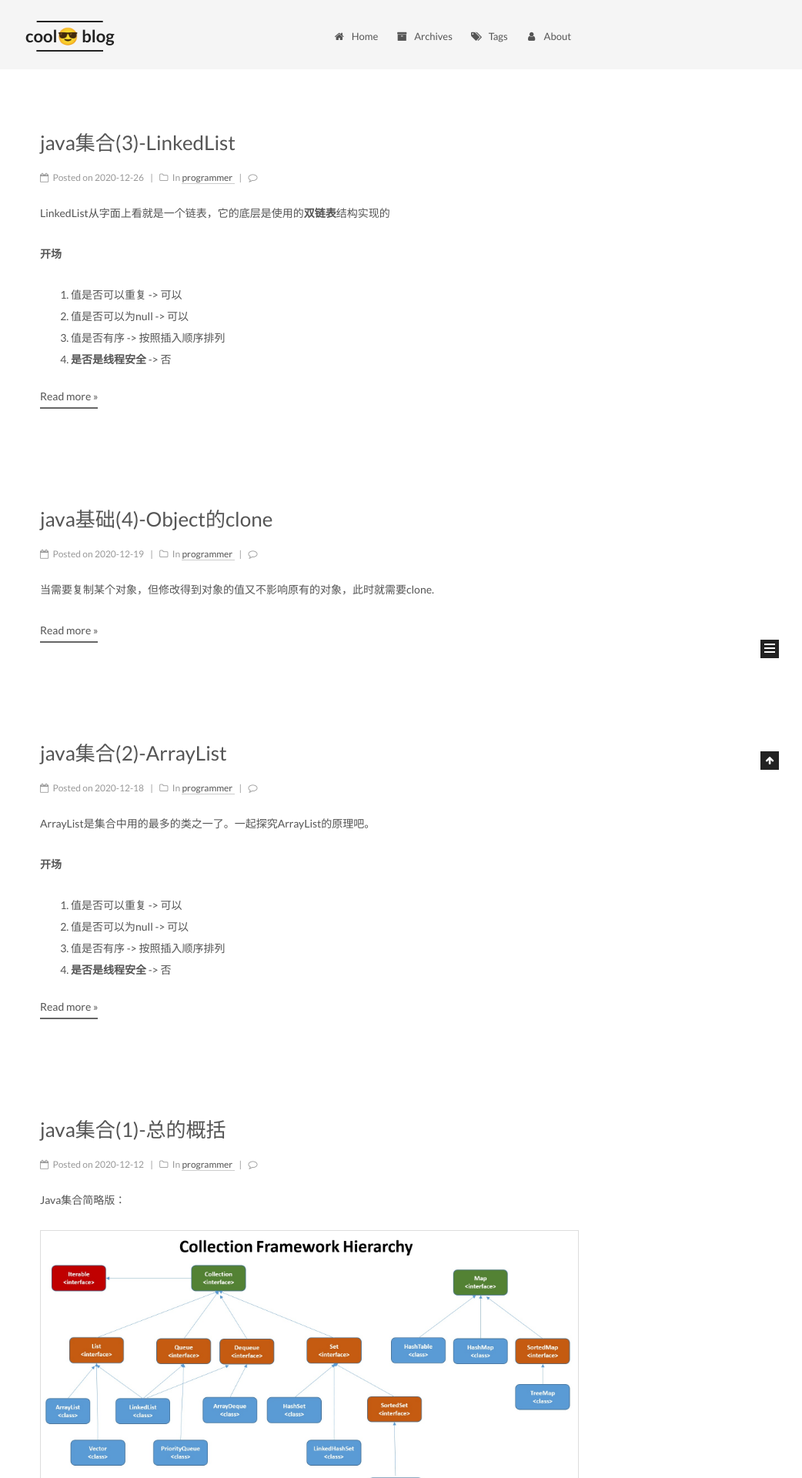
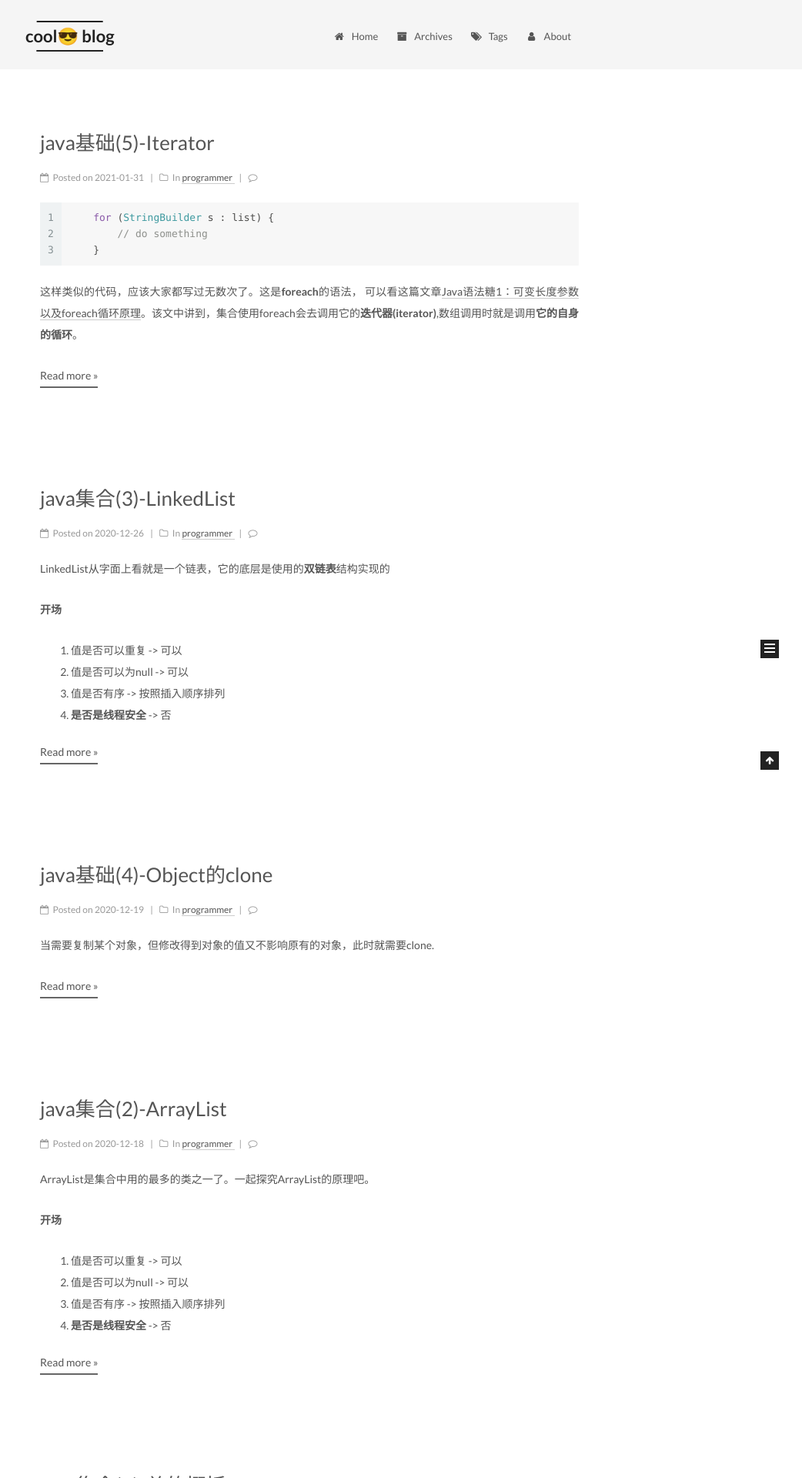
Before and after one commit to uk403/ukyu.github.io, a Jekyll site: the page built from index.html, in a window 1280 px wide. Shown: the top 1920 px of the page at 77% size, without its empty margins (238-1280 px from the left). Built offline with Jekyll 4.4.1, drawn with Linux system fonts in a browser that asks for light colours; the list of posts is cut into pages by our own code; comment, search, counter and statistics services are not loaded; some of the changed text lies outside the part shown.

Commit message:
修改迭代器的文章

````diff
--- a/_posts/2021-01-31-iterator.md
+++ b/_posts/2021-01-31-iterator.md
@@ -1,9 +1,9 @@
 ---
 title: java基础(5)-Iterator
 layout: post
-date: 2020-01-31
+date: 2021-01-31
 tags:
-- java集合
+- java基础
 categories:
 - programmer
 ---
@@ -13,6 +13,8 @@ categories:
     }
 ```
 这样类似的代码，应该大家都写过无数次了。这是**foreach**的语法， 可以看这篇文章[Java语法糖1：可变长度参数以及foreach循环原理](https://www.cnblogs.com/xrq730/p/4868465.html)。该文中讲到，集合使用foreach会去调用它的**迭代器(iterator)**,数组调用时就是调用**它的自身的循环**。
+
+<!-- more -->
 
 要获取iterator，必须要实现Iterable接口
 > Implementing this interface allows an object to be the target of
````
